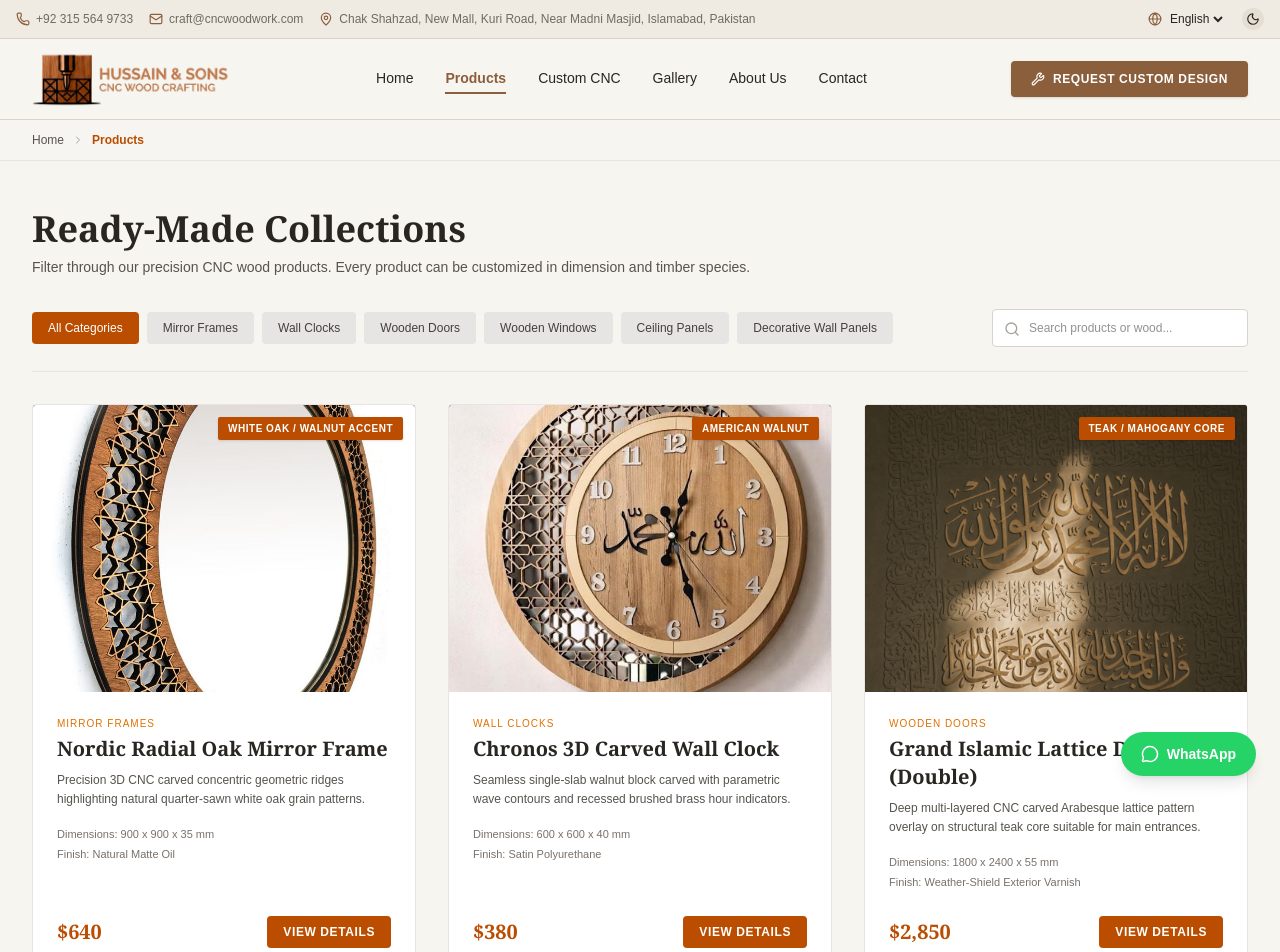
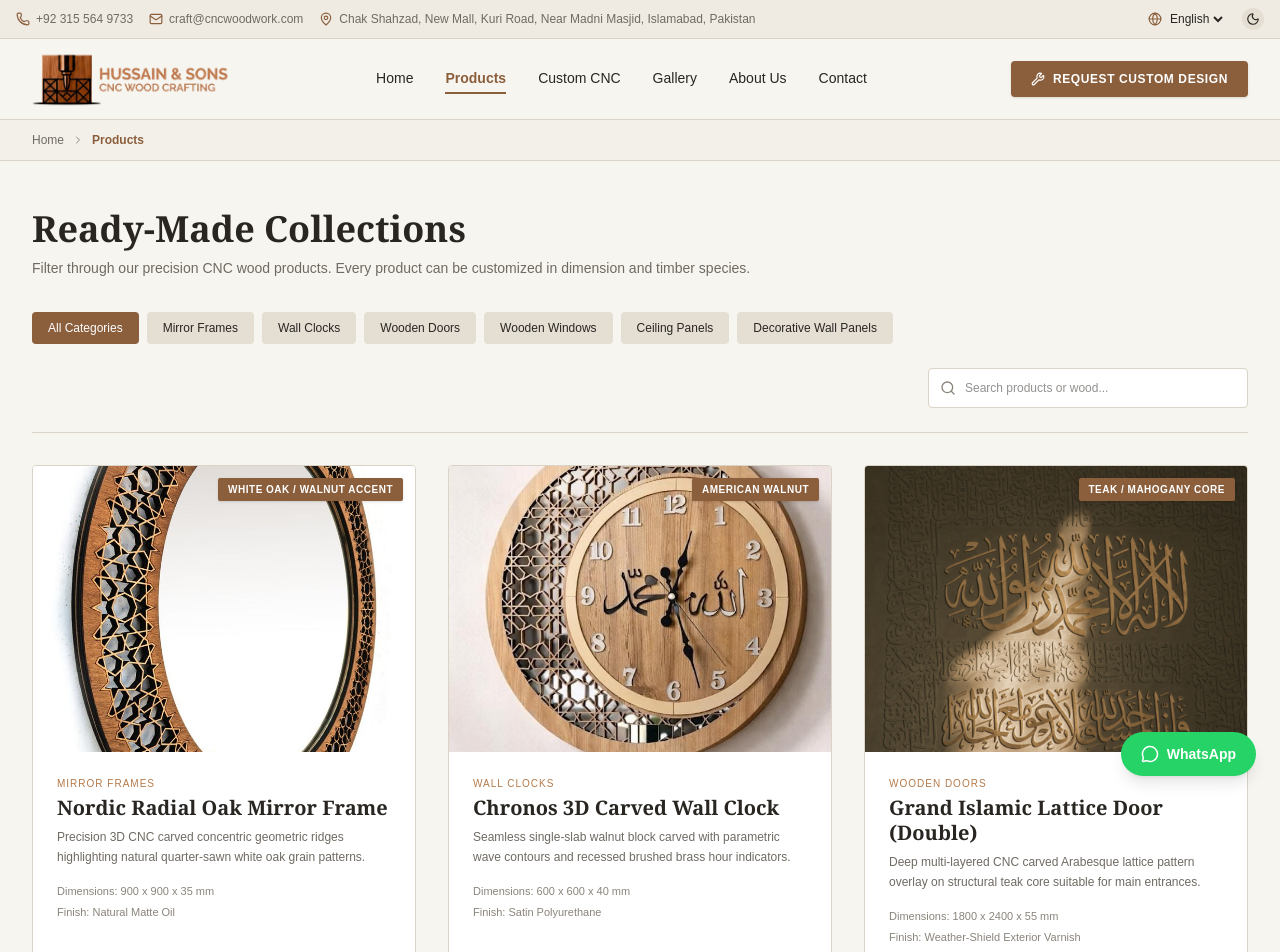
Before and after one commit to Zahoor-Baltee/hussainSonsinterior, a Next.js app: page /en/products in a window 1280 px wide. Shown: the top 952 px of the page. Built offline with nearby package versions, Linux system fonts and the light colour scheme.

Commit message:
feat: Update styling across multiple components for improved theming and consistency

```diff
--- a/components/Breadcrumb.tsx
+++ b/components/Breadcrumb.tsx
@@ -49,15 +49,18 @@ export default function Breadcrumb({ locale }: BreadcrumbProps) {
     };
 
     return (
-        <div className="border-b text-xs py-3 px-4 sm:px-8 bg-stone-100/50 border-stone-200 text-stone-600">
+        <div className="border-b text-xs py-3 px-4 sm:px-8 bg-surface-secondary/50 border-border text-muted">
             <div className="max-w-7xl mx-auto flex items-center gap-2">
-                <a href={`/${locale}`} className="hover:text-amber-600">
+                <a
+                    href={`/${locale}`}
+                    className="hover:text-primary transition-colors"
+                >
                     {content.navHome}
                 </a>
 
-                <ChevronRight className="w-3 h-3 text-stone-400" />
+                <ChevronRight className="w-3 h-3 text-muted-foreground" />
 
-                <span className="capitalize font-semibold text-amber-700 dark:text-amber-500">
+                <span className="capitalize font-semibold text-primary">
                     {getCurrentLabel()}
                 </span>
             </div>
--- a/components/about/AboutPage.tsx
+++ b/components/about/AboutPage.tsx
@@ -17,11 +17,11 @@ export default function AboutPage({ t }: AboutPageProps) {
                     {t.aboutTitle}
                 </h1>
 
-                <p className="text-base leading-relaxed text-stone-700 dark:text-stone-300">
+                <p className="text-base leading-relaxed text-muted ">
                     {t.aboutDescriptionOne}
                 </p>
 
-                <p className="text-base leading-relaxed text-stone-700 dark:text-stone-300">
+                <p className="text-base leading-relaxed text-muted ">
                     {t.aboutDescriptionTwo}
                 </p>
             </div>
--- a/components/contact/ContactPage.tsx
+++ b/components/contact/ContactPage.tsx
@@ -21,7 +21,7 @@ export default function ContactPage({ t }: ContactPageProps) {
                         {t.startYourWoodProject}
                     </h1>
 
-                    <p className="text-sm leading-relaxed text-stone-600 dark:text-stone-300">
+                    <p className="text-sm leading-relaxed text-muted">
                         {t.contactDescription}
                     </p>
 
--- a/components/gallery/GalleryPage.tsx
+++ b/components/gallery/GalleryPage.tsx
@@ -23,7 +23,7 @@ export default function GalleryPage({
                     {t.galleryTitle}
                 </h1>
 
-                <p className="text-sm mt-2 text-stone-600">
+                <p className="text-sm mt-2 text-muted">
                     {t.galleryDescription}
                 </p>
             </div>
--- a/components/products/ProductsPage.tsx
+++ b/components/products/ProductsPage.tsx
@@ -4,7 +4,6 @@ import { useMemo, useState } from "react";
 import Link from "next/link";
 import { Search, HelpCircle } from "lucide-react";
 import { CATEGORIES, PRODUCTS } from "@/data/constant";
-import { CNCWoodGraphic } from "../home/CNCWoodGraphic";
 import Image from "next/image";
 
 
@@ -54,27 +53,29 @@ export default function ProductsPage({
     }, [selectedCategory, searchQuery]);
 
     return (
-        <main className="max-w-7xl mx-auto px-4 sm:px-6 lg:px-8 py-12">
+        <main className="w-full max-w-7xl mx-auto px-4 sm:px-6 lg:px-8 py-8 sm:py-10 lg:py-12 bg-background text-foreground transition-colors">
             {/* Header */}
-            <div className="mb-8">
-                <h1 className="font-serif text-3xl sm:text-4xl font-bold">
+            <div className="w-full max-w-3xl mb-6 sm:mb-8">
+                <h1 className="font-serif text-2xl sm:text-3xl lg:text-4xl font-bold text-foreground">
                     {t.readyMadeTitle}
                 </h1>
 
-                <p className="text-sm mt-2 text-stone-600">
+                <p className="mt-2 text-xs sm:text-sm leading-relaxed text-muted">
                     {t.productsDescription}
                 </p>
             </div>
 
             {/* Search & Filter Controls */}
-            <div className="flex flex-col md:flex-row gap-4 justify-between items-center mb-8 pb-6 border-b border-stone-200">
-                {/* Category Tabs */}
-                <div className="flex items-center gap-2 overflow-x-auto w-full md:w-auto pb-2 md:pb-0">
+            <div className="w-full mb-6 sm:mb-8 pb-5 sm:pb-6 border-b border-border">
+
+                {/* Categories */}
+                <div className="w-full overflow-hidden">
+                    <div className="flex w-full gap-2 overflow-x-auto pb-2 scrollbar-hide">
                         <button
                             onClick={() => setSelectedCategory("all")}
-                        className={`text-xs px-4 py-2 rounded-sm whitespace-nowrap font-medium transition-colors ${selectedCategory === "all"
-                            ? "bg-amber-700 text-white"
-                            : "bg-stone-200 text-stone-700"
+                            className={`shrink-0 text-[11px] sm:text-xs px-3 sm:px-4 py-2 rounded-sm font-medium whitespace-nowrap transition-colors ${selectedCategory === "all"
+                                    ? "bg-primary text-primary-foreground"
+                                    : "bg-secondary text-secondary-foreground hover:bg-surface-secondary"
                                 }`}
                         >
                             {t.all}
@@ -82,47 +83,59 @@ export default function ProductsPage({
 
                         {CATEGORIES.map((cat: any) => (
                             <Link
-                            className={`text-xs px-4 py-2 rounded-sm whitespace-nowrap font-medium transition-colors ${selectedCategory === cat.id
-                                ? "bg-amber-700 text-white"
-                                : "bg-stone-200 text-stone-700"
-                                }`}
                                 key={cat.id}
                                 href={`/${locale}/products/${cat.id}`}
+                                className={`shrink-0 text-[11px] sm:text-xs px-3 sm:px-4 py-2 rounded-sm font-medium whitespace-nowrap transition-colors ${selectedCategory === cat.id
+                                        ? "bg-primary text-primary-foreground"
+                                        : "bg-secondary text-secondary-foreground hover:bg-surface-secondary"
+                                    }`}
                             >
                                 {locale === "ur" ? cat.nameUr : cat.name}
                             </Link>
                         ))}
                     </div>
+                </div>
 
-                {/* Search Box */}
-                <div className="relative w-full md:w-64">
-                    <Search className="w-4 h-4 text-stone-400 absolute left-3 top-3" />
+                {/* Search */}
+                <div className="relative w-full sm:w-80 sm:ml-auto mt-3 sm:mt-4">
+                    <Search className="absolute left-3 top-1/2 -translate-y-1/2 w-4 h-4 text-muted-foreground" />
 
                     <input
                         type="text"
                         placeholder={t.searchProductsPlaceholder}
                         value={searchQuery}
                         onChange={(e) => setSearchQuery(e.target.value)}
-                        className="w-full text-xs pl-9 pr-3 py-2.5 rounded-sm border bg-white border-stone-300 text-stone-800"
+                        className="w-full h-10 text-xs pl-9 pr-3 rounded-sm border border-border bg-surface text-foreground focus:outline-none focus:ring-1 focus:ring-primary focus:border-primary"
                     />
                 </div>
             </div>
 
-            {/* Product Grid */}
+            {/* Products */}
             {filteredProducts.length === 0 ? (
-                <div className="text-center py-20">
-                    <HelpCircle className="w-12 h-12 text-stone-400 mx-auto mb-3" />
+                <div className="w-full text-center py-16 sm:py-20">
+                    <HelpCircle className="w-10 sm:w-12 h-10 sm:h-12 text-muted-foreground mx-auto mb-3" />
 
-                    <h3 className="font-serif text-lg font-bold">
+                    <h3 className="font-serif text-base sm:text-lg font-bold text-foreground">
                         {t.noMatchingProducts}
                     </h3>
 
-                    <p className="text-xs text-stone-500 mt-1">
+                    <p className="text-xs text-muted-foreground mt-1">
                         {t.adjustProductFilters}
                     </p>
                 </div>
             ) : (
-                <div className="grid grid-cols-1 md:grid-cols-2 lg:grid-cols-3 gap-8">
+                <div
+                    className="
+                w-full
+                grid
+                grid-cols-1
+                sm:grid-cols-2
+                lg:grid-cols-3
+                gap-5
+                sm:gap-6
+                lg:gap-8
+            "
+                >
                     {filteredProducts.map((prod: any) => {
                         const productName =
                             locale === "ur" ? prod.nameUr : prod.name;
@@ -147,61 +160,89 @@ export default function ProductsPage({
                             : "";
 
                         return (
-                            <div
+                            <article
                                 key={prod.id}
-                                className="rounded-sm border overflow-hidden flex flex-col justify-between transition-all bg-white border-stone-200 hover:shadow-xl"
+                                className="
+                            group
+                            w-full
+                            min-w-0
+                            overflow-hidden
+                            rounded-sm
+                            border
+                            border-border
+                            bg-surface
+                            flex
+                            flex-col
+                        "
                             >
-                                <div>
-                                    <div className="aspect-4/3 relative bg-stone-950">
-                                        {/* <CNCWoodGraphic pattern={prod.bgSvg} /> */}
-                                        <Image src={`/portfolio/${prod.image}`} alt={productName} fill className="object-cover" />
+                                {/* Product Image */}
+                                <Link
+                                    href={`/${locale}/products/item/${prod.id}`}
+                                    className="relative block w-full aspect-[4/3] overflow-hidden bg-surface-secondary"
+                                >
+                                    <Image
+                                        src={`/portfolio/${prod.image}`}
+                                        alt={productName}
+                                        fill
+                                        sizes="
+                                    (max-width: 639px) 100vw,
+                                    (max-width: 1023px) 50vw,
+                                    33vw
+                                "
+                                        className="object-cover transition-transform duration-300 group-hover:scale-105"
+                                    />
 
-                                        <span className="absolute top-3 right-3 text-[10px] uppercase font-bold tracking-wider px-2.5 py-1 bg-amber-700 text-white rounded-xs shadow">
+                                    <span className="absolute top-3 right-3 z-10 max-w-[70%] truncate text-[9px] sm:text-[10px] uppercase font-bold tracking-wider px-2.5 py-1 bg-primary text-primary-foreground rounded-xs shadow">
                                         {wood}
                                     </span>
-                                    </div>
+                                </Link>
 
-                                    <div className="p-6">
-                                        <span className="text-[10px] uppercase font-mono tracking-widest text-amber-600 block mb-1">
+                                {/* Product Content */}
+                                <div className="flex flex-1 flex-col">
+                                    <div className="p-4 sm:p-5 lg:p-6">
+                                        <span className="block mb-1 text-[9px] sm:text-[10px] uppercase font-mono tracking-widest text-accent truncate">
                                             {categoryName}
                                         </span>
 
                                         <Link
                                             href={`/${locale}/products/item/${prod.id}`}
-                                            className="font-serif text-xl font-bold hover:text-amber-600"
+                                            className="block font-serif text-lg sm:text-xl font-bold leading-tight hover:text-primary transition-colors break-words"
                                         >
                                             {productName}
                                         </Link>
 
-                                        <p className="text-xs leading-relaxed mt-2 text-stone-600">
+                                        <p className="mt-2 text-xs leading-relaxed text-muted break-words">
                                             {productDescription}
                                         </p>
 
-                                        <div className="mt-4 space-y-1 text-[11px] text-stone-500 font-mono">
-                                            <div>
+                                        <div className="mt-4 space-y-1 text-[10px] sm:text-[11px] text-muted-foreground font-mono">
+                                            <div className="break-words">
                                                 {t.dimensions}: {prod.dimensions}
                                             </div>
 
-                                            <div>
+                                            <div className="break-words">
                                                 {t.finish}: {finish}
                                             </div>
                                         </div>
                                     </div>
-                                </div>
 
-                                <div className="p-6 pt-0 flex items-center justify-between border-t border-transparent">
-                                    <span className="text-xl font-serif font-bold text-amber-700">
+                                    {/* Product Footer */}
+                                    <div className="mt-auto px-4 pb-4 sm:px-5 sm:pb-5 lg:px-6 lg:pb-6">
+                                        <div className="flex items-center justify-between gap-3">
+                                            <span className="min-w-0 truncate text-lg sm:text-xl font-serif font-bold text-primary">
                                                 {prod.price}
                                             </span>
 
                                             <Link
                                                 href={`/${locale}/products/item/${prod.id}`}
-                                        className="bg-amber-700 hover:bg-amber-600 text-white text-xs font-semibold px-4 py-2 rounded-sm transition-colors uppercase tracking-wider"
+                                                className="shrink-0 bg-primary hover:bg-accent text-primary-foreground text-[10px] sm:text-xs font-semibold px-3 sm:px-4 py-2 rounded-sm transition-colors uppercase tracking-wider"
                                             >
                                                 {t.details}
                                             </Link>
                                         </div>
                                     </div>
+                                </div>
+                            </article>
                         );
                     })}
                 </div>
```
Also changed, not shown: components/contact/ContactForm.tsx (+15 -14 lines), components/custom/CustomPage.tsx (+20 -20 lines), components/products/ProductDetailPage.tsx (+28 -27 lines). Lines whose indentation alone changed are shown as unchanged.
